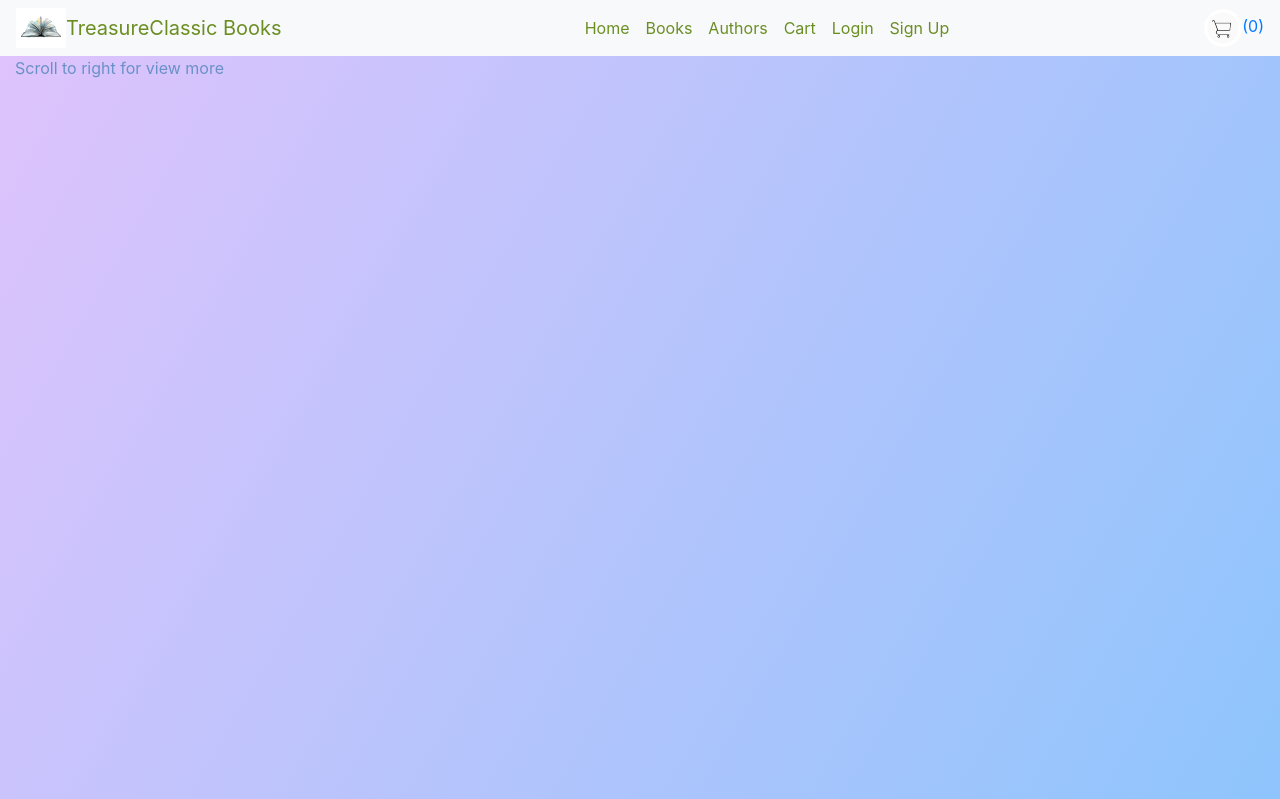
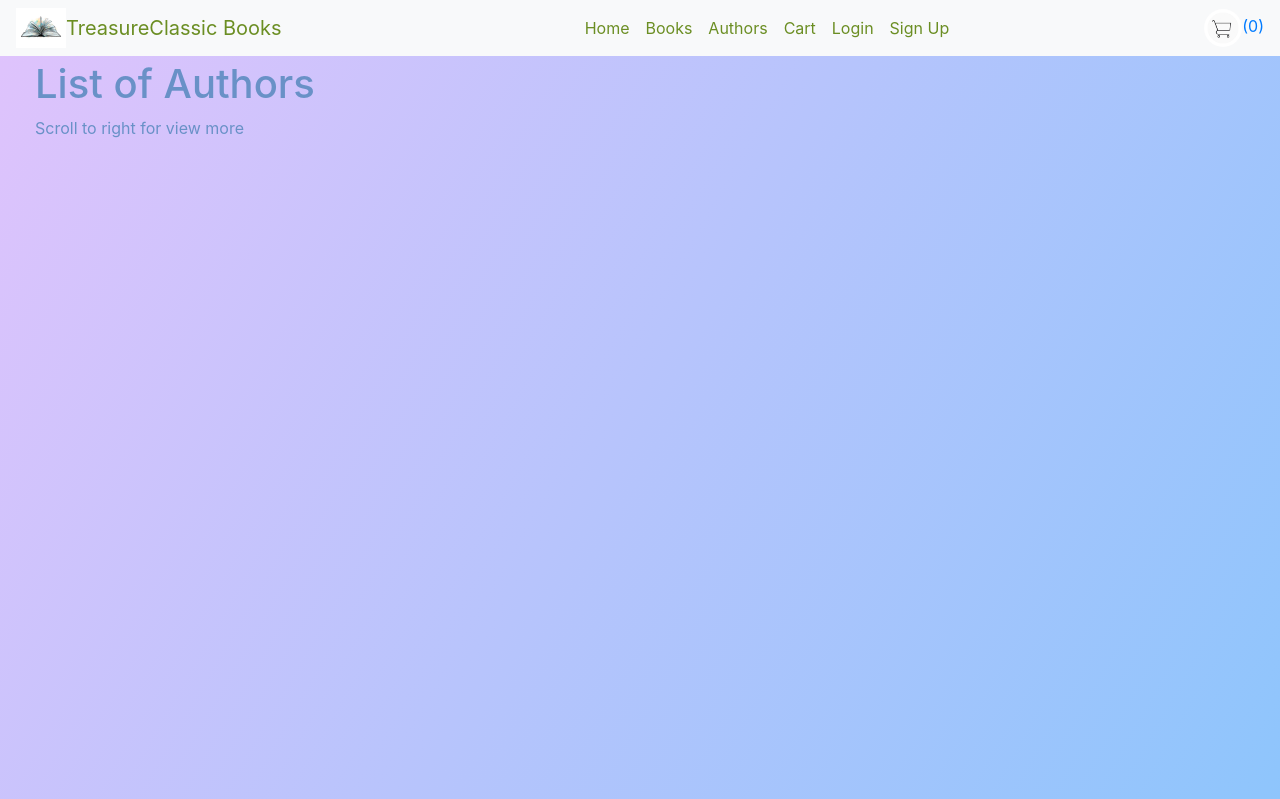
Before and after one commit to Code-Institute-Submissions/assign4-ecommence, a Django app: page /books/authors/ in a window 1280 px wide. Shown: the top 799 px of the page. Run offline with Django 3.2, Linux system fonts and the light colour scheme; data that the repository does not hold is empty; some libraries are stand-ins or nearby versions.

Commit message:
readjust all author outline layout

```diff
--- a/books/templates/books/all_authors.template.html
+++ b/books/templates/books/all_authors.template.html
@@ -4,9 +4,9 @@
 {%block title%}All Authors{%endblock%}
 {%block content%}
 <div class="container-fluid" id="allauthors">
+    <div id="author-banner">
         <h1>List of Authors</h1>
         <p>Scroll to right for view more</p>
-            <br/>
         <div class="card-author">
             <div class="scrolling-wrapper-flexbox">
                 {%for author in authors%}
@@ -17,7 +17,6 @@
                 {%endfor%}
             </div>
         </div>
-
-
+    </div>
 </div>
 {%endblock%}
--- a/static/style/styles.css
+++ b/static/style/styles.css
@@ -122,7 +122,7 @@ body, html {
 #book-search{
     padding: 150px 50px 0px 50px;
 }
-/*list book css*/
+/*list all book css*/
 #book-list{
     padding: 60px 10px 0px 10px;
 }
@@ -209,8 +209,13 @@ body, html {
     background-image: linear-gradient(120deg, #e0c3fc 0%, #8ec5fc 100%);
     height: 100vh;
     color:#6991c7;
+}
 
+/*all author banner css*/
+#author-banner{
+    padding: 60px 20px 0px 20px;
 }
+/*list of all author css*/
 .card-body-author img{
     width: 500px;
     height: 65vh;
```
Lines whose indentation alone changed are shown as unchanged.
